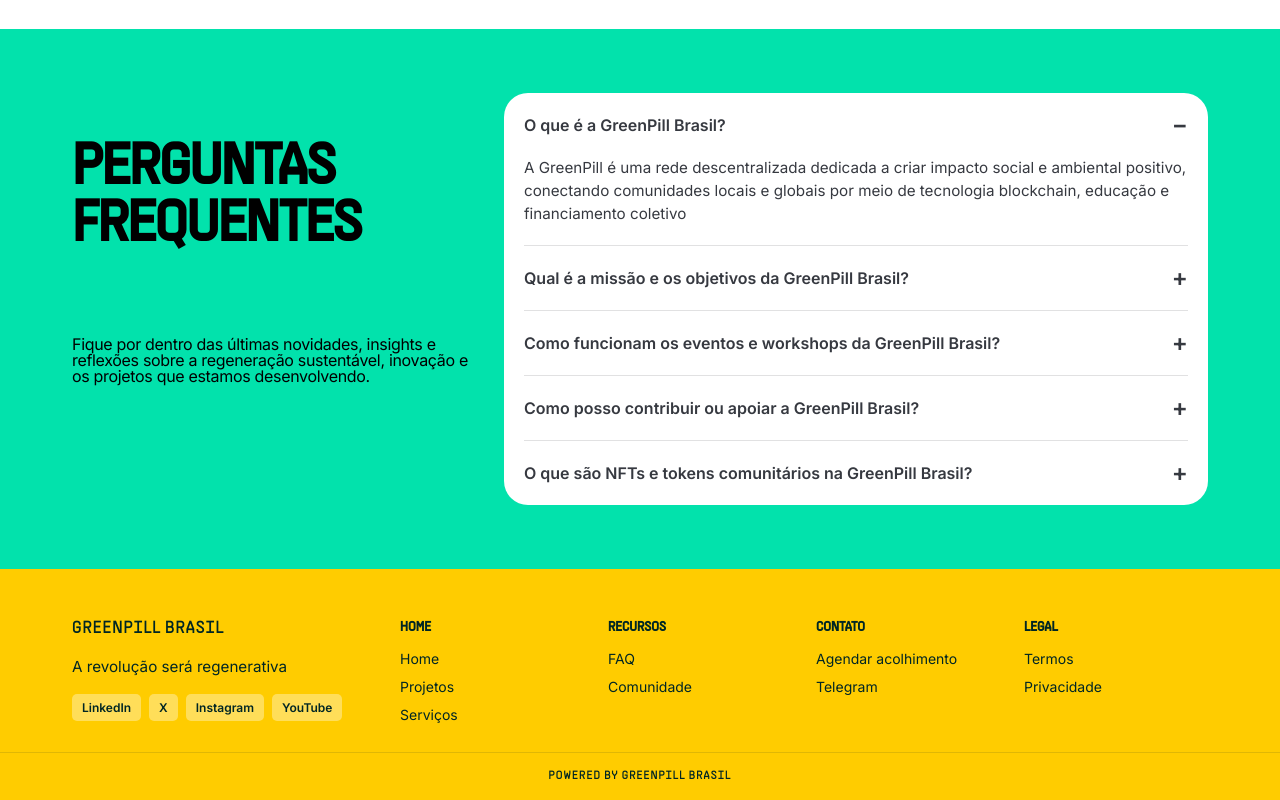
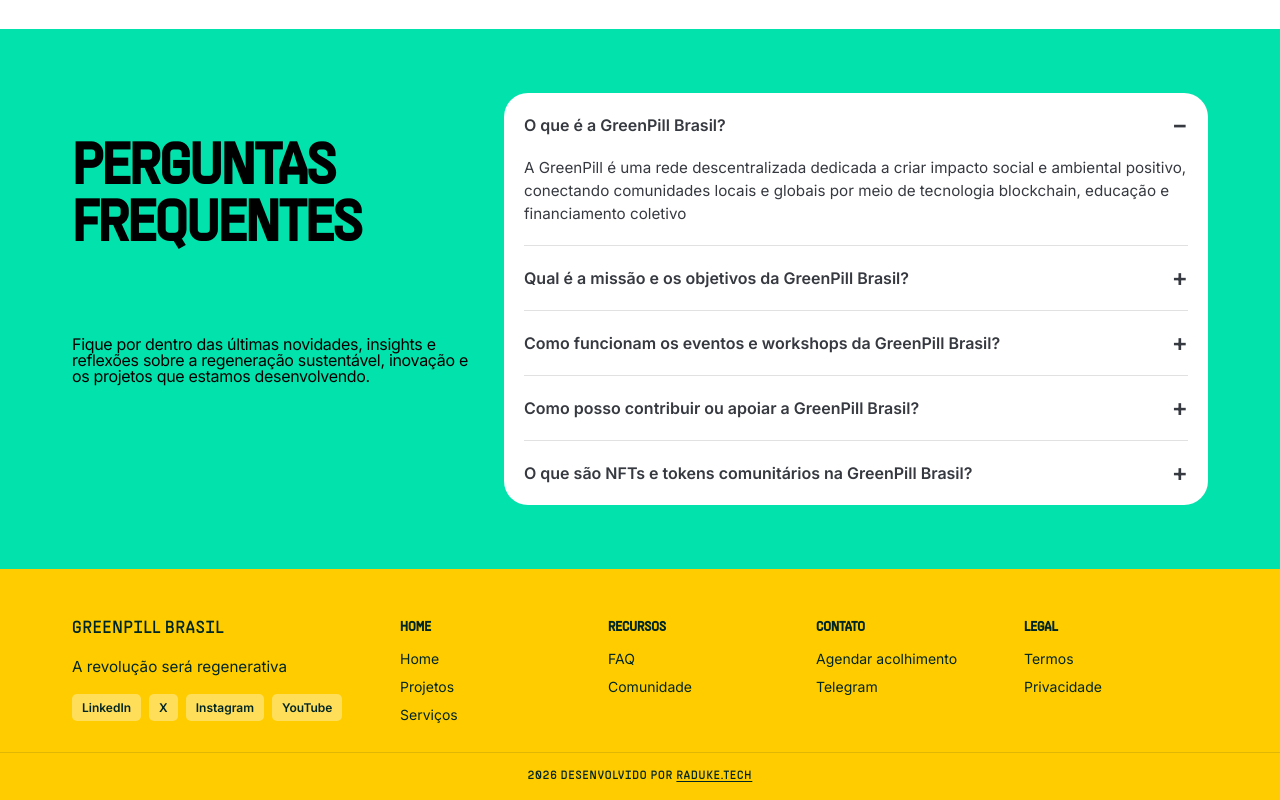
Before and after one commit to greenpillbr/greenpill-website, a React (Vite) app: page / in a window 1280 px wide. Shown: the part 9475-10275 px from the top of the page. Built offline with nearby package versions, Linux system fonts and the light colour scheme.

Commit message:
add raduke.tech to footer

```diff
--- a/src/sections/Footer/Footer.module.css
+++ b/src/sections/Footer/Footer.module.css
@@ -79,6 +79,15 @@
   border-top: 1px solid rgba(0, 38, 36, 0.12);
 }
 
+.powered a {
+  text-decoration: underline;
+  text-underline-offset: 2px;
+}
+
+.powered a:hover {
+  opacity: 0.75;
+}
+
 @media (max-width: 809.98px) {
   .container {
     grid-template-columns: 1fr;
--- a/src/sections/Footer/Footer.tsx
+++ b/src/sections/Footer/Footer.tsx
@@ -81,7 +81,12 @@
           </div>
         </div>
       </div>
-      <div className={styles.powered}>POWERED BY GreenPill Brasil</div>
+      <div className={styles.powered}>
+        2026 Desenvolvido por{' '}
+        <a href="https://raduke.tech" target="_blank" rel="noreferrer noopener">
+          raduke.tech
+        </a>
+      </div>
     </footer>
   )
 }
```
